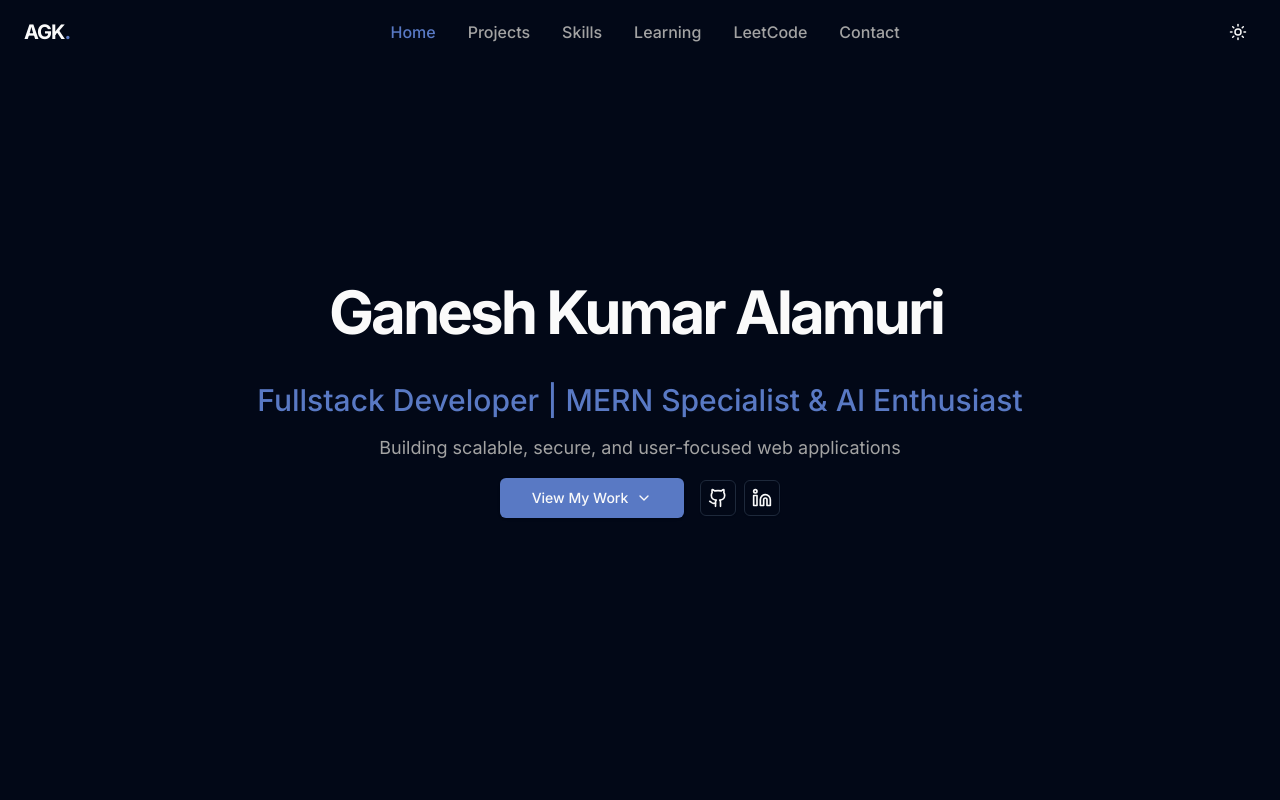
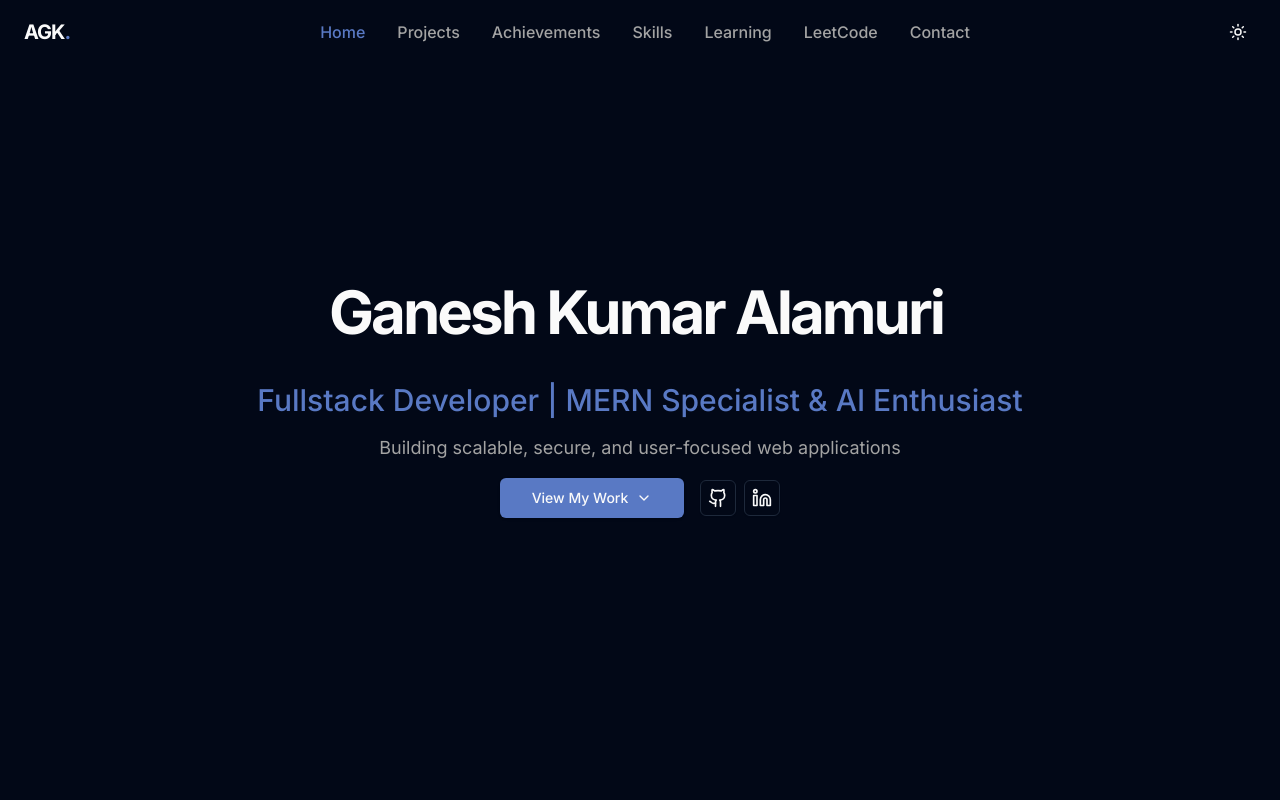
Before and after one commit to Ganesh-Kumar-Alamuri/Portfolio, a React (Vite) app: page / in a window 1280 px wide. Shown: the top 800 px of the page. Built offline with nearby package versions, Linux system fonts and the light colour scheme.

Commit message:
Chnages 31/5-1

```diff
--- a/src/components/navbar.tsx
+++ b/src/components/navbar.tsx
@@ -5,12 +5,14 @@ import { Sun, Moon, Menu, X } from 'lucide-react';
 import { cn } from '@/lib/utils';
 
 const navLinks = [
-  { href: '#home', label: 'Home' },
-  { href: '#projects', label: 'Projects' },
-  { href: '#skills', label: 'Skills' },
-  { href: '#learning', label: 'Learning' },
-  { href: '#leetcode', label: 'LeetCode' },
-  { href: '#contact', label: 'Contact' },
+   { href: "#home", label: "Home" },
+   { href: "#projects", label: "Projects" },
+   { href: "#achievements", label: "Achievements" },
+   { href: "#skills", label: "Skills" },
+   { href: "#learning", label: "Learning" },
+
+   { href: "#leetcode", label: "LeetCode" },
+   { href: "#contact", label: "Contact" },
 ];
 
 interface NavbarProps {
```
